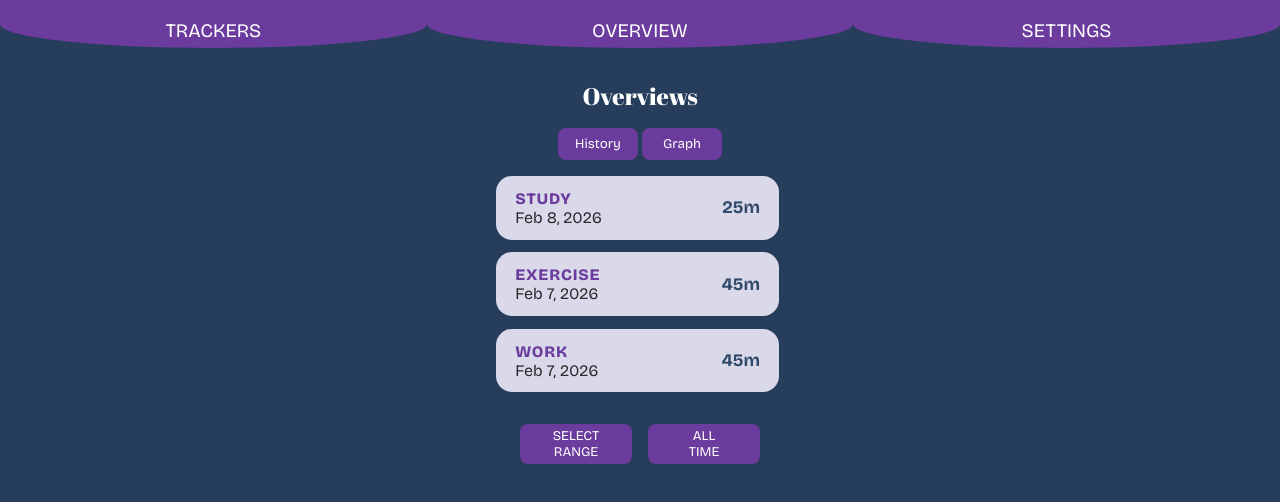
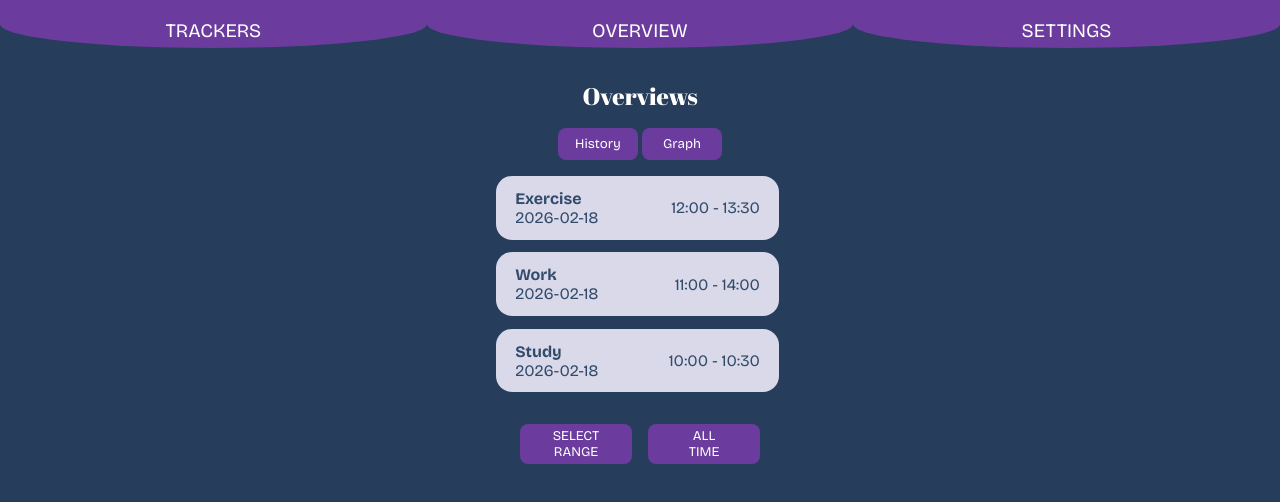
Before and after one commit to BwunLevain/Timelog-App, a website with bundled scripts: page html/overviewpage.html in a window 1280 px wide. Built offline with nearby package versions, Linux system fonts and the light colour scheme.

Commit message:
History list is now integrated with localstorage data. No testing has been to what happens if there are mot items in localStorage. But for now it's a functioning version. Also added a placeholder for when no history exists.

```diff
--- a/css/style.css
+++ b/css/style.css
@@ -589,3 +589,12 @@ a:hover{
   cursor: pointer;
   font-size: 1rem;
 }
+
+.timerCategory {
+  font-weight: bold;
+}
+
+.placeholder {
+  font-size: 1.5em;  /* Adjust size as needed */
+  color: white;  /* White color */
+}
--- a/html/overviewpage.html
+++ b/html/overviewpage.html
@@ -41,35 +41,13 @@
         </section>
 
         <!--History-->
+        <section class="historyContainer" id="historyOverviewArea" aria-hidden="false">
+          <h2 class="visually-hidden">History</h2>
+          <ul class="historyList">
 
-    <section class="historyContainer" id="historyOverviewArea" aria-labelledby="historyHeading">
-  <h2 id="historyHeading" class="visually-hidden">Past Sessions</h2>
+          </ul>
+        </section>
 
-  <ul class="historyList">
-    <li class="historyItem">
-      <div class="historyInfo">
-        <p class="historyCategory">STUDY</p>
-        <time class="historyDate" datetime="2026-02-08">Feb 8, 2026</time>
-      </div>
-      <time class="historyDuration" datetime="PT25M">25m</time>
-    </li>
-
-    <li class="historyItem">
-      <div class="historyInfo">
-        <p class="historyCategory">EXERCISE</p>
-        <time class="historyDate" datetime="2026-02-07">Feb 7, 2026</time>
-      </div>
-      <time class="historyDuration" datetime="PT45M">45m</time>
-    </li>
-    <li class="historyItem">
-      <div class="historyInfo">
-        <p class="historyCategory">WORK</p>
-        <time class="historyDate" datetime="2026-02-07">Feb 7, 2026</time>
-      </div>
-      <time class="historyDuration" datetime="PT45M">45m</time>
-    </li>
-  </ul>
-</section>
 
 
 
--- a/scripts/barchartLogic.js
+++ b/scripts/barchartLogic.js
@@ -105,3 +105,5 @@ function parseDuration(duration) {
   const totalHours = hours + (minutes / 60) + (seconds / 3600);
   return totalHours
 }
+
+export { parseDuration };
--- a/scripts/overviewDOM.js
+++ b/scripts/overviewDOM.js
@@ -1,4 +1,6 @@
 import { updateGraph } from './barchartDOM.js';
+import { getHistory } from './localStorage.js';
+import { parseDuration } from './barchartLogic.js';
 
 document.addEventListener('DOMContentLoaded', () => {
   const historyButton = document.getElementById('historyButton');
@@ -11,9 +13,11 @@ document.addEventListener('DOMContentLoaded', () => {
   graphSection.style.display = 'none';
   graphSection.setAttribute('aria-hidden', 'true');
 
+  // Enabling correct view depending on which button was pressed.
   historyButton.addEventListener('click', () => {
     historySection.style.display = 'block';
     graphSection.style.display = 'none';
+    updateHistory();
   });
 
   graphButton.addEventListener('click', () => {
@@ -21,4 +25,63 @@ document.addEventListener('DOMContentLoaded', () => {
     graphSection.style.display = 'block';
     updateGraph();
   });
+
+  function updateHistory() {
+    const historyList = document.querySelector('.historyList')
+    const history = getHistory();
+
+    // Clearing history list initially
+    historyList.innerHTML = '';
+
+    // Recent entry should be first
+    history.sort((a,b) => new Date(b.start) - new Date(a.start))
+
+    history.forEach(entry => {
+      const li = document.createElement('li')
+      li.className = 'historyItem'
+
+      const leftDiv = document.createElement('div');
+      leftDiv.className = 'historyLeft';
+
+      // Timer Category
+      const categoryP = document.createElement('p');
+      categoryP.className = 'timerCategory';
+      const firstLetter = entry.category.charAt(0).toUpperCase();
+      const rest = entry.category.slice(1).toLowerCase();
+      categoryP.innerHTML = `<span class="first-letter">${firstLetter}</span>${rest}`;  // Use span for styling first letter larger
+      leftDiv.appendChild(categoryP);
+
+      // Timer date
+      const dateP = document.createElement('p');
+      dateP.className = 'timerDate';
+      const startDate = new Date(entry.start);
+      const year = startDate.getFullYear();
+      const month = String(startDate.getMonth() + 1).padStart(2, '0');
+      const day = String(startDate.getDate()).padStart(2, '0');
+      const date = `${year}-${month}-${day}`;
+      dateP.textContent = date;
+      leftDiv.appendChild(dateP)
+      li.appendChild(leftDiv);
+
+      // Timer time range
+      const timeP = document.createElement('p');
+      timeP.className = 'timerTime';
+      const startTime = new Date(entry.start).toLocaleTimeString('en-GB', { hour: 'numeric', minute: 'numeric', hour12: false });
+      const endTime = new Date(entry.end).toLocaleTimeString('en-GB', { hour: 'numeric', minute: 'numeric', hour12: false });
+      timeP.textContent = `${startTime} - ${endTime}`;
+      li.appendChild(timeP);
+
+      historyList.appendChild(li)
+    })
+
+    // Handle empty history
+    if (history.length === 0) {
+      const placeholder = document.createElement('li');
+      placeholder.textContent = 'No history available.';
+      placeholder.className = 'placeholder';
+      historyList.appendChild(placeholder);
+    }
+    }
+
+  updateHistory();
 });
```
